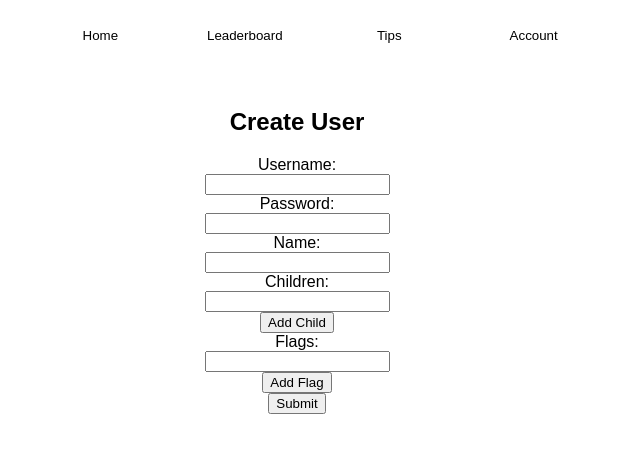
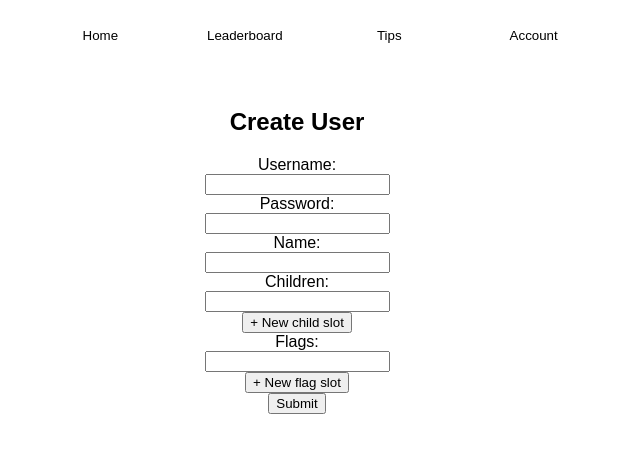
Before and after one commit to NotLawson/tipping, a Flask app: template templates/create_user.html in a window 1280 px wide. Shown: the top 453 px of the page, without its empty margins (343-983 px from the left). Run offline with Flask 3, Linux system fonts and the light colour scheme; the template is opened without the code that fills it, so the values that code supplies are empty; some libraries are stand-ins or nearby versions.

Commit message:
rename buttons

```diff
--- a/templates/create_round.html
+++ b/templates/create_round.html
@@ -39,7 +39,7 @@
             <br><br>
         </div>
     </div>
-    <input type="button" value="Add Match" id="add_match" onclick="addMatch()">
+    <input type="button" value="+ New Match slot" id="add_match" onclick="addMatch()">
 
     <input type="submit" value="Create Round">
 {% endblock %}
--- a/templates/create_user.html
+++ b/templates/create_user.html
@@ -20,7 +20,7 @@
         <input type="text" name="child"><br>
       </div>
     </div>
-    <input type="button" value="Add Child" onclick="addChild()">
+    <input type="button" value="+ New child slot" onclick="addChild()">
     <br>
     <div id="flags">
       <label for="flag">Flags:</label><br>
@@ -28,7 +28,7 @@
         <input type="text" name="flag"><br>
       </div>
     </div>
-    <input type="button" value="Add Flag" onclick="addFlag()">
+    <input type="button" value="+ New flag slot" onclick="addFlag()">
     <br>
     <input type="submit" value="Submit">
   </form>
```
